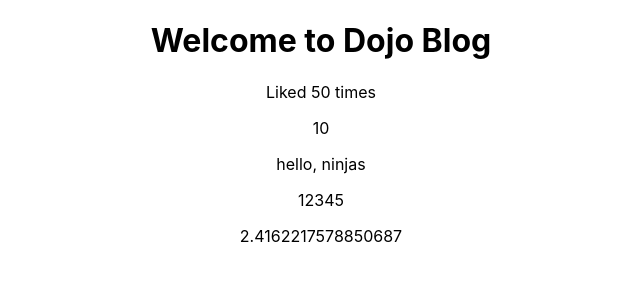
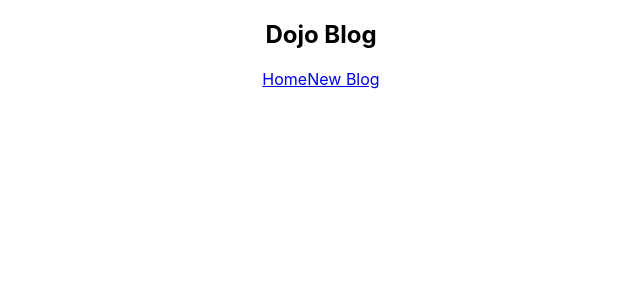
Before and after one commit to maxmarumbwa/react-blog-app, a React (Create React App) app: page / in a window 1280 px wide. Shown: the top 300 px of the page, without its empty margins (319-959 px from the left). Built offline with nearby package versions, Linux system fonts and the light colour scheme.

Commit message:
multiple components - navbar

```diff
--- a/src/App.js
+++ b/src/App.js
@@ -1,4 +1,5 @@
 import './App.css';
+import Navbar from './Navbar';
 
 function App() {
   const title = "Welcome to Dojo Blog";
@@ -6,12 +7,7 @@
   return (
     <div className="App">
       <div className="content">
-        <h1>{title}</h1>
-        <p>Liked {likes} times</p>
-                <p>{ 10 }</p>
-        <p>{ "hello, ninjas" }</p>
-        <p>{ [1,2,3,4,5] }</p>
-        <p>{ Math.random() * 10 }</p>
+        <Navbar />
 
       </div>
     </div>
--- /dev/null
+++ b/src/Navbar.js
@@ -0,0 +1,13 @@
+const Navbar = () => {
+    return (
+        <nav className="navbar">
+            <h1>Dojo Blog</h1>
+            <div className="links">
+                <a href="/">Home</a>
+                <a href="/create">New Blog</a>
+            </div>
+        </nav>
+    );
+}
+
+export default Navbar;
```
